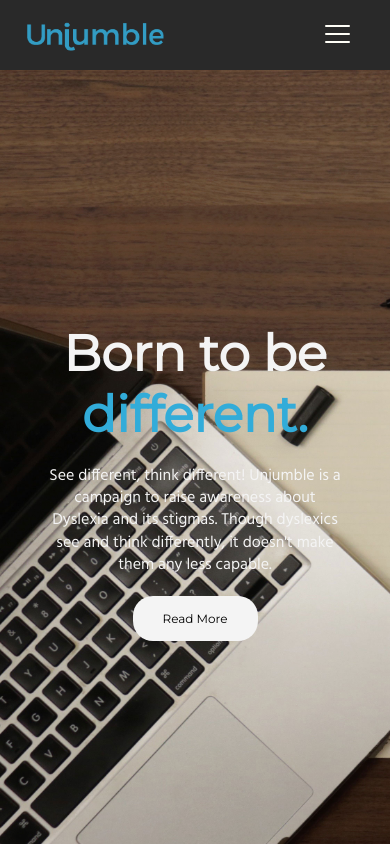
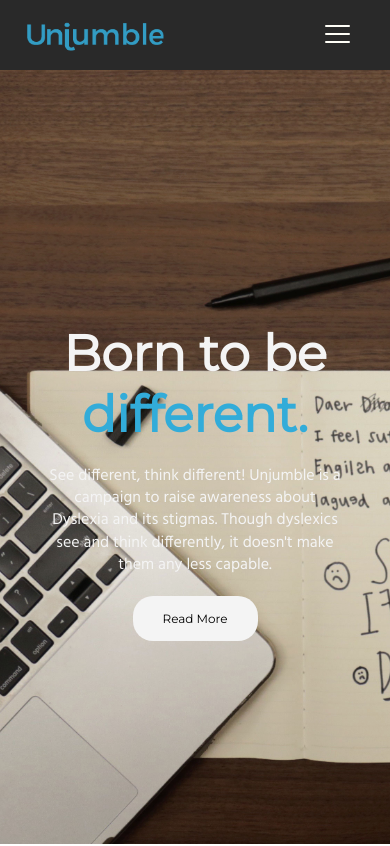
Before and after one commit to nickteojs/unjumble-responsive, a plain HTML site: page index.html in a window 390 px wide. Shown: the top 846 px of the page. Drawn offline with nearby package versions, Linux system fonts and the light colour scheme.

Commit message:
testing hero bg2

```diff
--- a/css/styles.css
+++ b/css/styles.css
@@ -972,6 +972,11 @@ hgroup h1 {
         box-shadow:inset 0 0 0 2000px rgba(0, 0, 0, 0.05);
     }
 
+    .index-hero,
+    .about-hero {
+        background-position-x: 20%;
+    }
+
     /* Grid Styling */
     .index-hero .grid,
     .index-campaign .grid,
```
